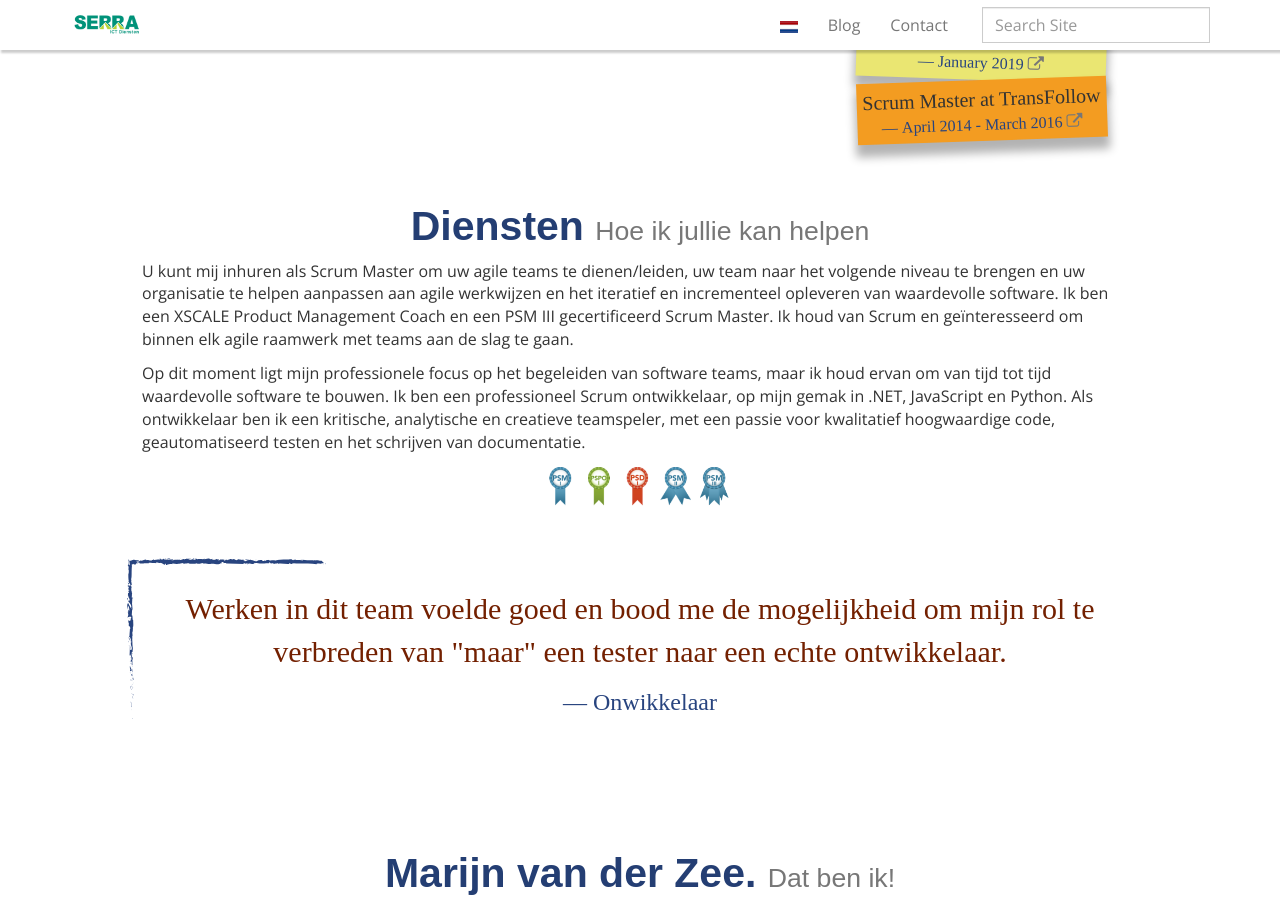
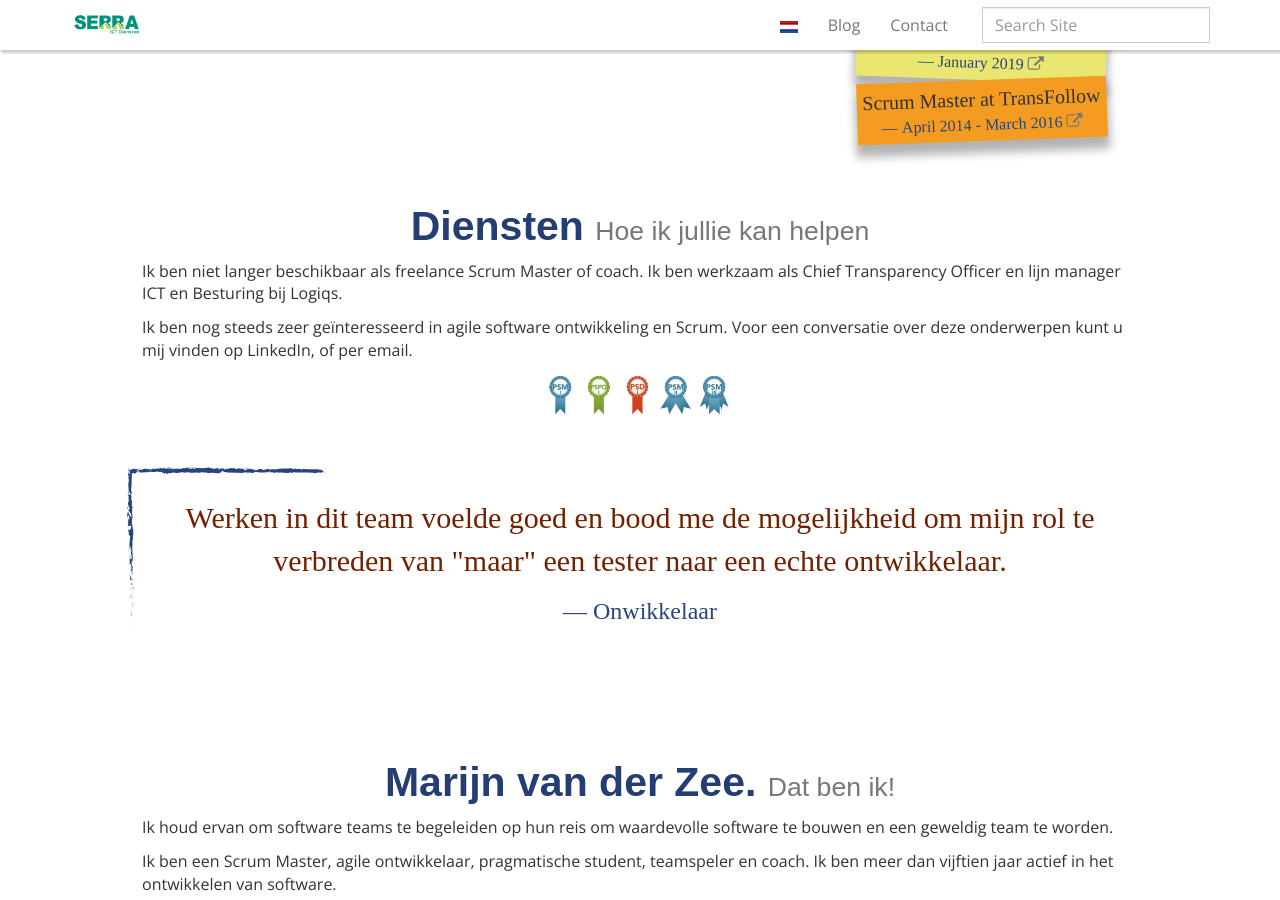
Before and after one commit to serraict/serraict.github.io, a Jekyll site: the page built from index-nl.md, in a window 1280 px wide and 900 px high, scrolled down 1372 px. Built offline with Jekyll 4.4.1, drawn with Linux system fonts in a browser that asks for light colours; nearby versions of some CDN libraries; some web fonts are replaced.

Commit message:
Update Dutch availability

```diff
--- a/index-nl.md
+++ b/index-nl.md
@@ -92,7 +92,6 @@ alternate_languages:
         <h2><a href="blog.html">Blog</a></h2>
         <p>Mijn gedachten over Agile Software Development, hoofdzakelijk in het Engels.</p>
       </div>
-
     </div>
   </div>
 </div>
@@ -136,19 +135,12 @@ alternate_languages:
       <p>At this point in time, my professional focus is on coaching and guiding software teams, but I do like to deliver value as an agile developer from time to time.
       I am a professional Scrum developer, comfortable in .NET, JavaScript and Python. As a developer, I am a critical, analytical and creative team player with a passion for high quality code, automated testing and writing documentation.</p>
       -->
-      <p>U kunt mij inhuren als Scrum Master om uw agile teams te dienen/leiden,
-      uw team naar het volgende niveau te brengen
-      en uw organisatie te helpen aanpassen aan agile werkwijzen
-      en het iteratief en incrementeel opleveren van waardevolle software.
-      Ik ben een XSCALE Product Management Coach en
-      een PSM III gecertificeerd Scrum Master. Ik houd van Scrum
-      en geïnteresseerd om binnen elk agile raamwerk met teams aan de slag te gaan.
+      <p>
+      Ik ben niet langer beschikbaar als freelance Scrum Master of coach.
+      Ik ben werkzaam als Chief Transparency Officer en lijn manager ICT en Besturing bij Logiqs.
       </p>
-      <p>Op dit moment ligt mijn professionele focus op het begeleiden van software teams,
-      maar ik houd ervan om van tijd tot tijd waardevolle software te bouwen.
-      Ik ben een professioneel Scrum ontwikkelaar, op mijn gemak in .NET, JavaScript en Python.
-      Als ontwikkelaar ben ik een kritische, analytische en creatieve teamspeler,
-      met een passie voor kwalitatief hoogwaardige code, geautomatiseerd testen en het schrijven van documentatie.
+      <p>
+      Ik ben nog steeds zeer geïnteresseerd in agile software ontwikkeling en Scrum. Voor een conversatie over deze onderwerpen kunt u mij vinden op LinkedIn, of per email.
       </p>
       <p class="text-center">
         <a href="https://www.scrum.org/User-Profile/userId/121566"
```
